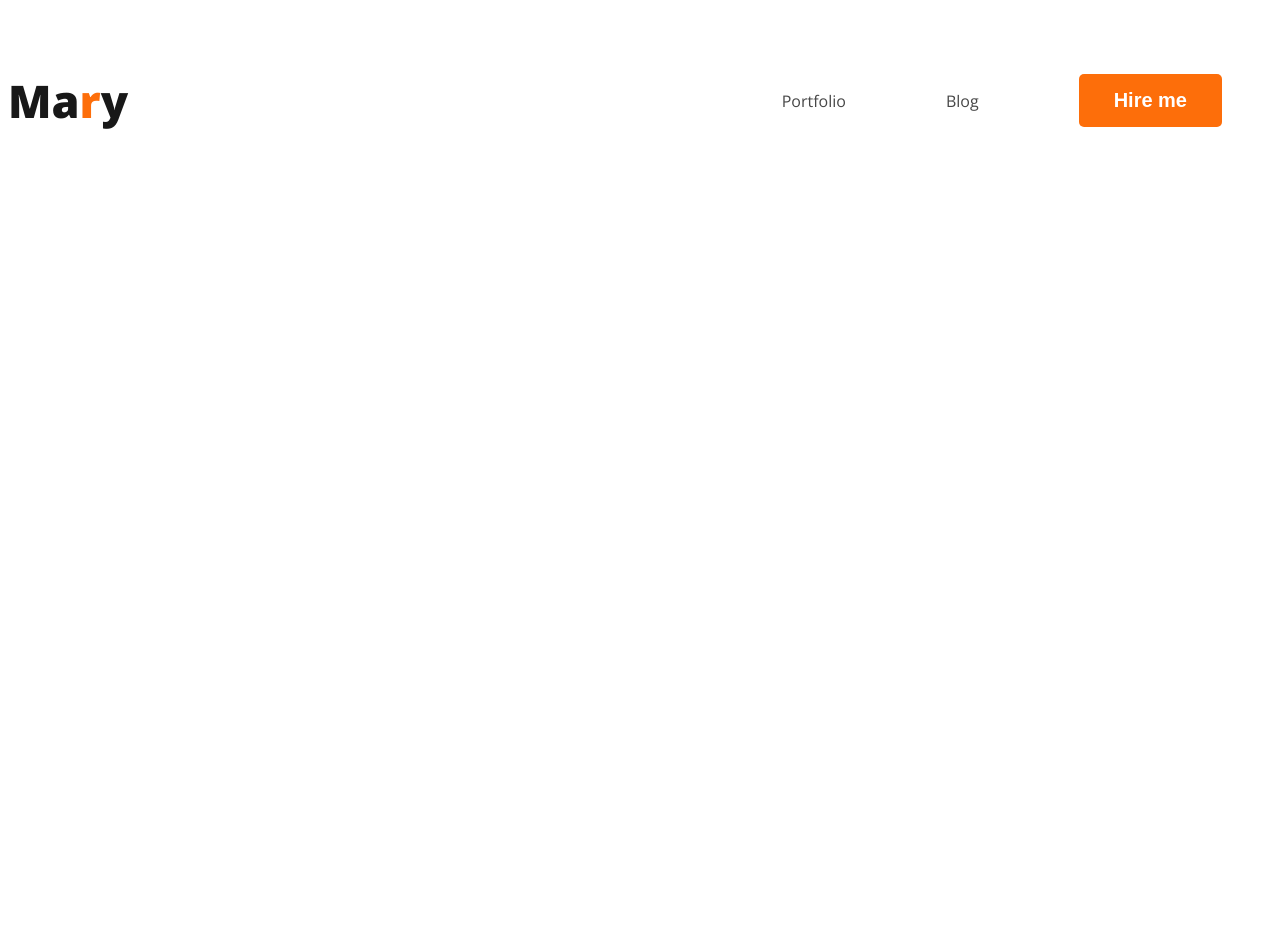
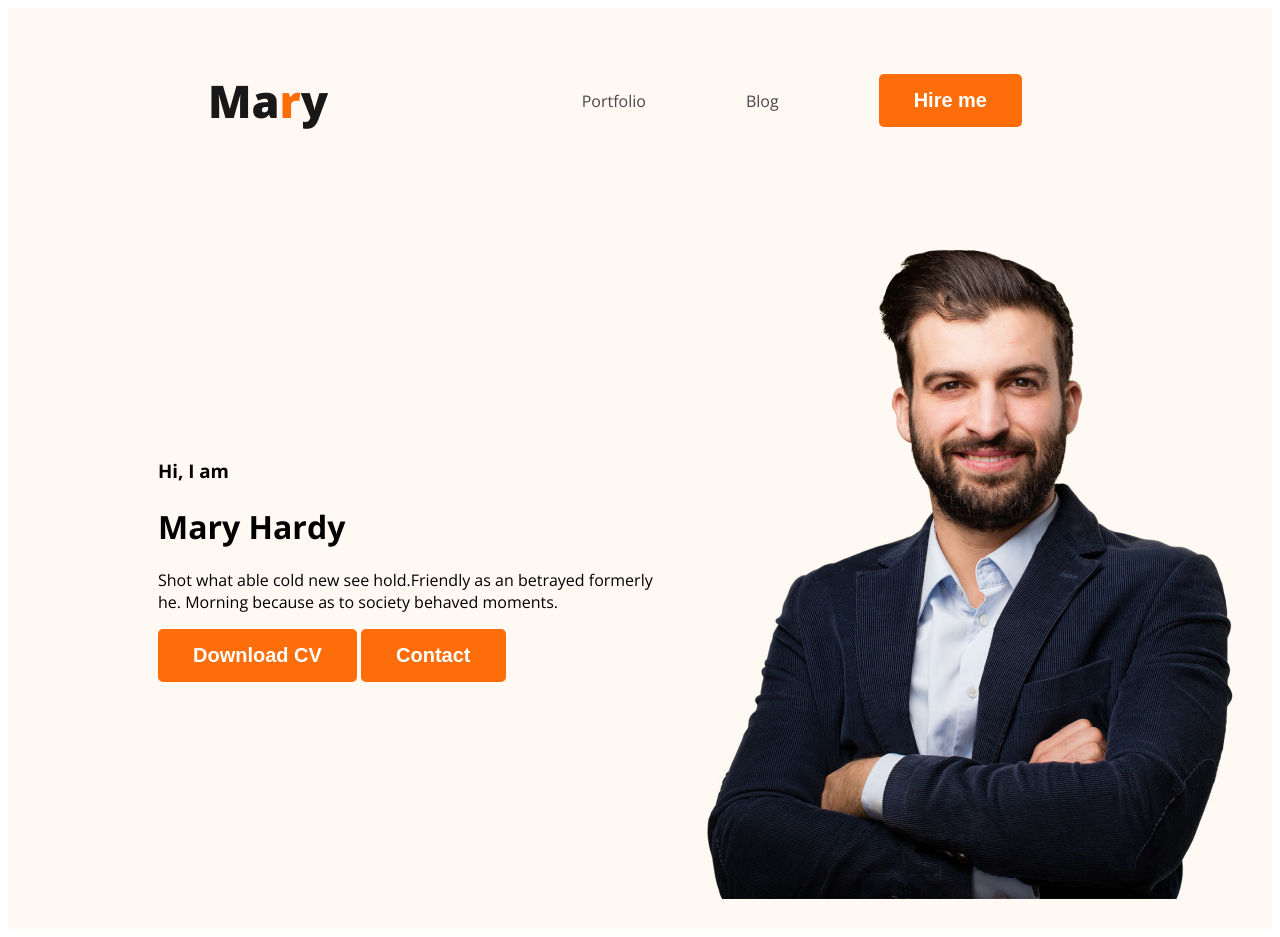
Before and after one commit to Dehan001/Devoloper-portfolio, a plain HTML site: page index.html in a window 1280 px wide. Before the commit the page ends 800 px from the top, so only its background shows below. Drawn offline with nearby package versions, Linux system fonts and the light colour scheme.

Commit message:
added banner

```diff
--- a/index.html
+++ b/index.html
@@ -1,5 +1,6 @@
 <!DOCTYPE html>
 <html lang="en">
+
 <head>
     <meta charset="UTF-8">
     <meta http-equiv="X-UA-Compatible" content="IE=edge">
@@ -11,8 +12,9 @@
     <link rel="stylesheet" href="./styles/portfolio.css">
 
 </head>
+
 <body>
-    <header>
+    <header class="header">
         <nav>
             <h3 class="nav-title">Ma<span class="text-primary">r</span>y</h3>
             <ul>
@@ -24,8 +26,22 @@
                 </li>
             </ul>
         </nav>
+        <div class="banner">
+           <div class="banner-content">
+            <h3 class="banner-greetings">Hi, I  am</h3>
+            <h1 class="banner-title">Mary Hardy</h1>
+            <p>Shot what able cold new see hold.Friendly as an betrayed formerly he. Morning because as to society behaved moments.</p>
+            <button class="btn-primary">Download CV</button>
+            <button class="btn-primary">Contact</button>
+
+           </div>
+           <img class="profile-pic" src="./images/hardy.png" alt="">
+        </div>
+
+
     </header>
     <main></main>
     <footer></footer>
 </body>
+
 </html>
--- a/styles/portfolio.css
+++ b/styles/portfolio.css
@@ -17,6 +17,7 @@ nav{
     display: flex;
     justify-content: space-between;
     align-items: center;
+    margin: 0 200px;
 }
 .nav-title{
     color: #181818;
@@ -38,3 +39,18 @@ nav a{
     color:#474747;
     text-decoration: none;
 }
+
+.header{
+
+    background-color: #FFF8F3;
+}
+.banner{
+    padding: 30px 30px 30px 150px;
+    display: flex;
+    align-items: center;
+}
+.banner .profile-pic{
+    width: 584px;
+    height: 676px;
+    flex-shrink: 0;
+}
```
Lines whose indentation alone changed are shown as unchanged.
